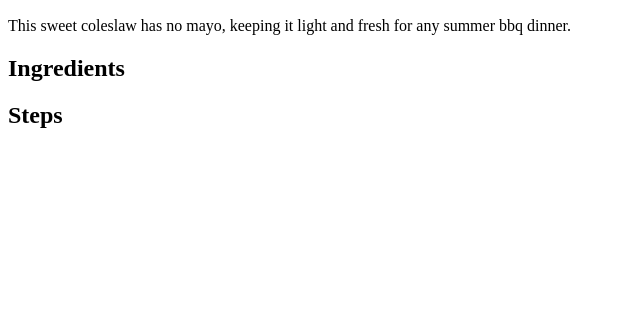
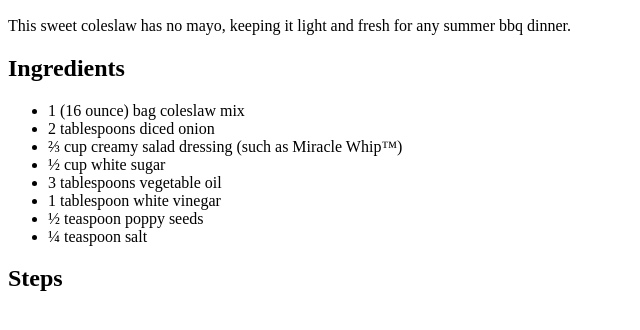
Before and after one commit to omaskati/odin-recipes, a plain HTML site: page recipes/nomayoslaw.html in a window 1280 px wide. Shown: the part 434-764 px from the top of the page, without its empty margins (0-640 px from the left). Drawn offline with Linux system fonts and the light colour scheme.

Commit message:
Edit nomayoslaw to add Ingredients list

```diff
--- a/recipes/nomayoslaw.html
+++ b/recipes/nomayoslaw.html
@@ -15,7 +15,21 @@
 
     <h2>Ingredients</h2>
     <ul>
+        <li>1 (16 ounce) bag coleslaw mix</li>
 
+        <li>2 tablespoons diced onion</li>
+
+        <li>⅔ cup creamy salad dressing (such as Miracle Whip™)</li>
+
+        <li>½ cup white sugar</li>
+
+        <li>3 tablespoons vegetable oil</li>
+
+        <li>1 tablespoon white vinegar</li>
+
+        <li>½ teaspoon poppy seeds</li>
+
+        <li>¼ teaspoon salt</li>
     </ul>
     <h2>Steps</h2>
     <ol>
```
